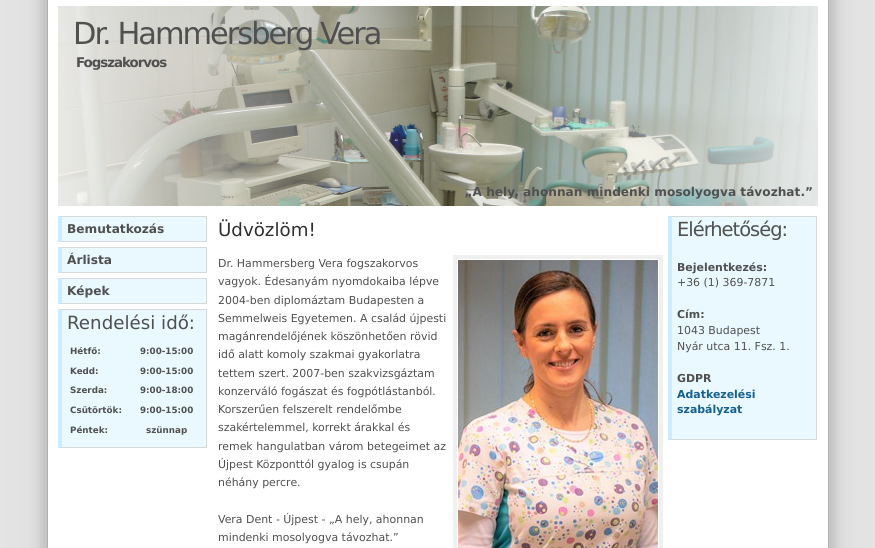
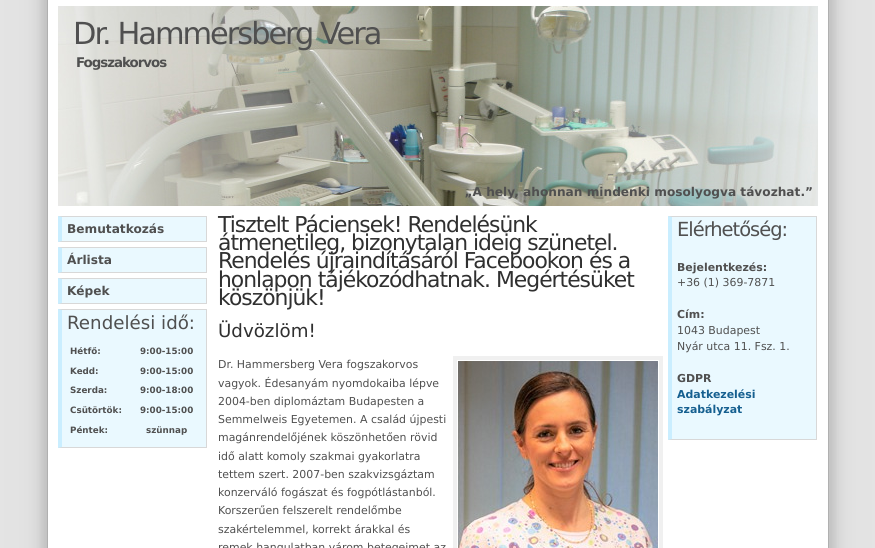
Before and after one commit to veradent/veradent, an Eleventy site: page index.njk in a window 1280 px wide. Shown: the top 548 px of the page, without its empty margins (202-1077 px from the left). Built offline with nearby package versions, Linux system fonts and the light colour scheme; Eleventy itself is replaced by a stand-in of ours; files that its build step writes are made by us from their sources.

Commit message:
merokodok

```diff
--- a/index.njk
+++ b/index.njk
@@ -2,6 +2,8 @@
 layout: layouts/home.njk
 ---
 
+<h2>Tisztelt Páciensek!
+Rendelésünk átmenetileg, bizonytalan ideig szünetel. Rendelés újraindításáról Facebookon és a honlapon tájékozódhatnak. Megértésüket köszönjük!</h2>
 <h3>Üdvözlöm!</h3>
 <img class="right" src="/images/vera1.jpg" alt=""/>
 <p>
```
